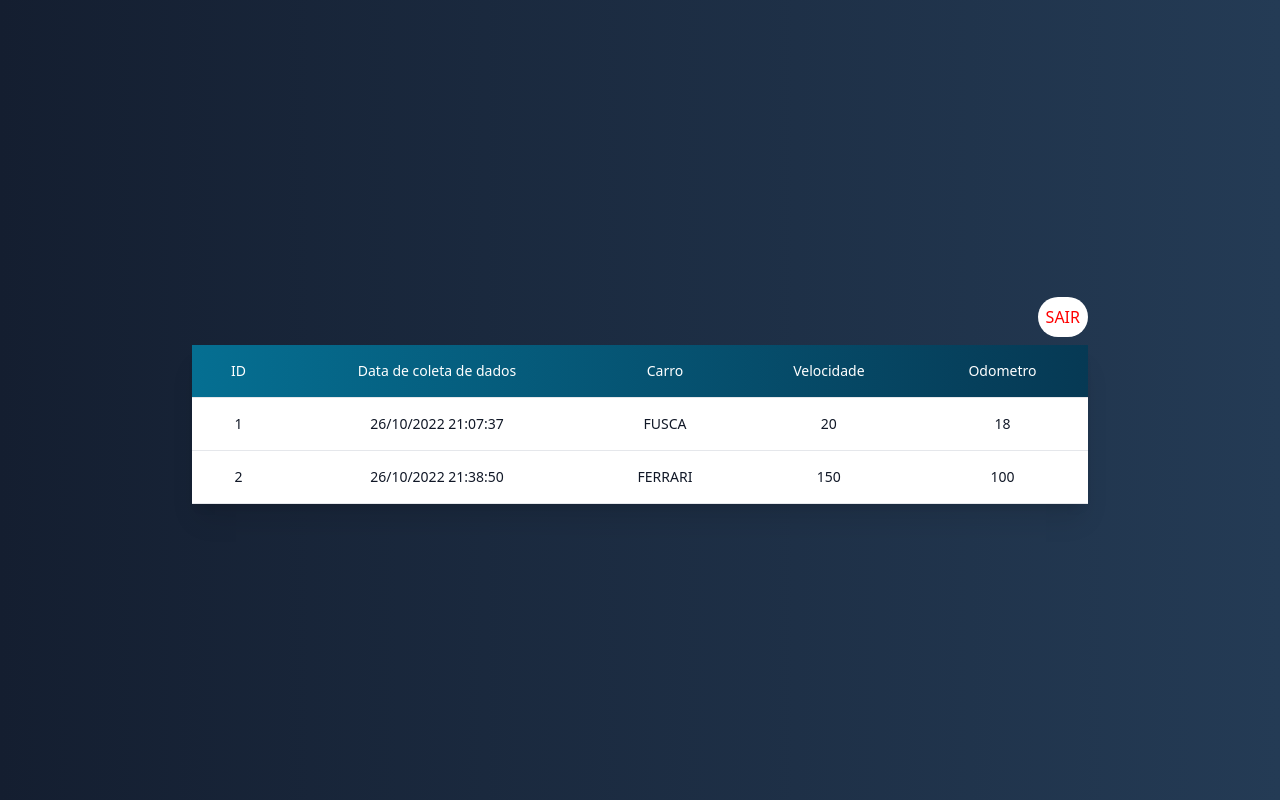
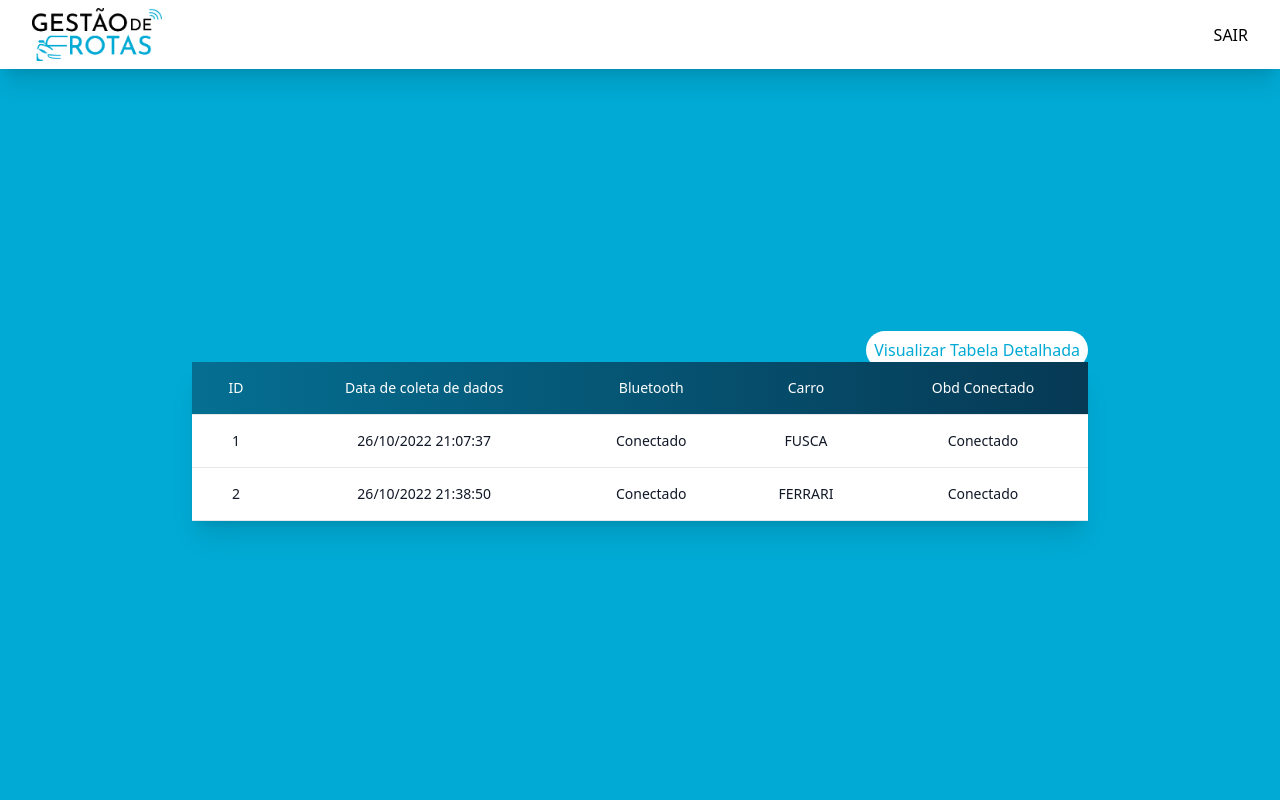
Before and after one commit to ViniciusRCSilva/Sistema-de-Gerenciamento-de-Frotas-2.0, a Next.js app: page /tabela in a window 1280 px wide. Built offline with nearby package versions, Linux system fonts and the light colour scheme.

Commit message:
update pages

```diff
--- a/pages/index.tsx
+++ b/pages/index.tsx
@@ -1,10 +1,14 @@
 import type { NextPage } from 'next'
 import Login  from './login'
+import Header  from '../components/Header'
 
 const Home: NextPage = () => {
   return (
-    <div className="flex min-h-screen flex-col items-center justify-center py-2 bg-gradient-to-r from-[#141e30] to-[#243b55]">
-      <Login />
+    <div className='flex min-h-screen flex-col bg-[#00aad4ff]'>
+      <Header />
+      <div className="flex w-full h-[90vh] justify-center items-center">
+        <Login />
+      </div>
     </div>
   )
 }
--- a/pages/login.tsx
+++ b/pages/login.tsx
@@ -1,33 +1,42 @@
 import type { NextPage } from 'next'
 import Head from 'next/head'
 import Image from 'next/image'
-import gif from '../img/vehicle_moving_animation.gif';
+import logo from '../img/logo.png';
 import { UserCircle } from 'phosphor-react';
 import Link from 'next/link';
+import { useState } from 'react';
 
 const Login: NextPage = () => {
+  const [id, setId] = useState('')
+
   return (
-    <div>
+    <div className='flex flex-col items-center justify-center py-2'>
       <Head>
-        <title>Login - Sistema de Gerenciamento de Frotas</title>
+        <title>Login - Gerenciamento de Frotas</title>
         <link rel="icon" href="/favicon.ico" />
       </Head>
 
-      <div className='flex flex-col bg-slate-50 rounded-xl shadow-2xl'>
-        <Image src={gif} width={600} height={400} className='rounded-t-xl' />
+      <div className='flex flex-col bg-white rounded-xl shadow-2xl p-10'>
+        <div className='mb-5'>
+          <Image src={logo} width={450} height={180} />
+        </div>
 
-        <div className='flex flex-col items-center m-10'>
-          <span className='mb-4 text-xl'>Sistema de Gerenciamento de Frotas</span>
+        <div className='flex flex-col items-center'>
+          <span className='mb-4 text-xl'>Login</span>
           <div className='mb-4 flex flex-row items-center'>
             <UserCircle className='text-4xl mr-2' />
-            <input type="text" placeholder='ID DE USUÁRIO' className='focus:outline-0 border-2 border-black focus:border-[#34a3f7] text-black p-2 rounded-md transition-all' />
+            <input type="text" onChange={event => setId(event.target.value)} placeholder='ID DE USUÁRIO' className='focus:outline-0 border-2 border-black focus:border-[#00aad4ff] text-black p-2 rounded-md transition-all' />
           </div>
 
-          <div className='w-60 h-1 bg-[#34a3f7] opacity-50 rounded-full mb-4'/>
+          <div className='w-60 h-1 bg-[#00aad4ff] opacity-50 rounded-full mb-4'/>
 
-          <span className='text-[#1972e5] hover:scale-105 hover:border hover:border-[#1972e5] hover:shadow-xl p-2 rounded-full transition-all'>
-            <Link href="/tabela">ENTRAR</Link>
-          </span>
+          <Link href="/tabela">
+            <button
+              disabled={id.length === 0}
+              className='text-[#00aad4ff] hover:scale-105 hover:border hover:border-[#00aad4ff] hover:shadow-xl p-2 rounded-full cursor-pointer transition-all animate-pulse hover:animate-none disabled:opacity-50 disabled:animate-none disabled:scale-100 disabled:border-none disabled:shadow-none disabled:cursor-default disabled:text-black'>
+              ENTRAR
+            </button>
+          </Link>
         </div>
       </div>
     </div>
--- a/pages/tabela.tsx
+++ b/pages/tabela.tsx
@@ -1,19 +1,23 @@
 import type { NextPage } from 'next'
 import Head from 'next/head'
+import Header  from '../components/HeaderTabela'
 import Link from 'next/link';
 
 const Tabela: NextPage = () => {
   return (
-    <div className='flex min-h-screen flex-col items-center justify-center py-2 bg-gradient-to-r from-[#141e30] to-[#243b55]'>
+    <div className='flex min-h-screen flex-col bg-[#00aad4ff]'>
+      <Header />
+
+      <div className='flex flex-col w-full h-[90vh] justify-center items-center'>
         <Head>
-        <title>Tabela - Sistema de Gerenciamento de Frotas</title>
+          <title>Tabela - Gerenciamento de Frotas</title>
           <link rel="icon" href="/favicon.ico" />
         </Head>
 
-      <div className='flex flex-row w-[70%] justify-end mb-2'>
-        <span className='text-[#ff0000] bg-white hover:scale-105 hover:border hover:border-[#ff0000] hover:shadow-xl p-2 rounded-full transition-all'>
-            <Link href="/">SAIR</Link>
-        </span>
+        <div className='flex w-[70%] justify-end'>
+          <Link href="/tabelaDetalhada">
+            <span className='text-[#00aad4ff] bg-white hover:shadow-xl p-2 rounded-full transition-all mb-4 cursor-pointer'>Visualizar Tabela Detalhada</span>
+          </Link>
         </div>
 
         <table className="w-[70%] text-center shadow-xl">
@@ -27,13 +31,13 @@ const Tabela: NextPage = () => {
                   Data de coleta de dados
                 </th>
                 <th scope="col" className="text-sm font-medium text-white px-6 py-4">
+                  Bluetooth
+                </th>
+                <th scope="col" className="text-sm font-medium text-white px-6 py-4">
                   Carro
                 </th>
                 <th scope="col" className="text-sm font-medium text-white px-6 py-4">
-                Velocidade
-              </th>
-              <th scope="col" className="text-sm font-medium text-white px-6 py-4">
-                Odometro
+                  Obd Conectado
                 </th>
               </tr>
 
@@ -49,13 +53,13 @@ const Tabela: NextPage = () => {
                   26/10/2022 21:07:37
                 </td>
                 <td className="text-sm text-gray-900 font-light px-6 py-4 whitespace-nowrap">
+                  Conectado
+                </td>
+                <td className="text-sm text-gray-900 font-light px-6 py-4 whitespace-nowrap">
                   FUSCA
                 </td>
                 <td className="text-sm text-gray-900 font-light px-6 py-4 whitespace-nowrap">
-                20
-              </td>
-              <td className="text-sm text-gray-900 font-light px-6 py-4 whitespace-nowrap">
-                18
+                  Conectado
                 </td>
               </tr>
 
@@ -67,19 +71,20 @@ const Tabela: NextPage = () => {
                   26/10/2022 21:38:50
                 </td>
                 <td className="text-sm text-gray-900 font-light px-6 py-4 whitespace-nowrap">
+                  Conectado
+                </td>
+                <td className="text-sm text-gray-900 font-light px-6 py-4 whitespace-nowrap">
                   FERRARI
                 </td>
                 <td className="text-sm text-gray-900 font-light px-6 py-4 whitespace-nowrap">
-                150
-              </td>
-              <td className="text-sm text-gray-900 font-light px-6 py-4 whitespace-nowrap">
-                100
+                  Conectado
                 </td>
               </tr>
 
             </tbody>
           </table>
       </div>
+    </div>
   )
 }
 
```
Lines whose indentation alone changed are shown as unchanged.
